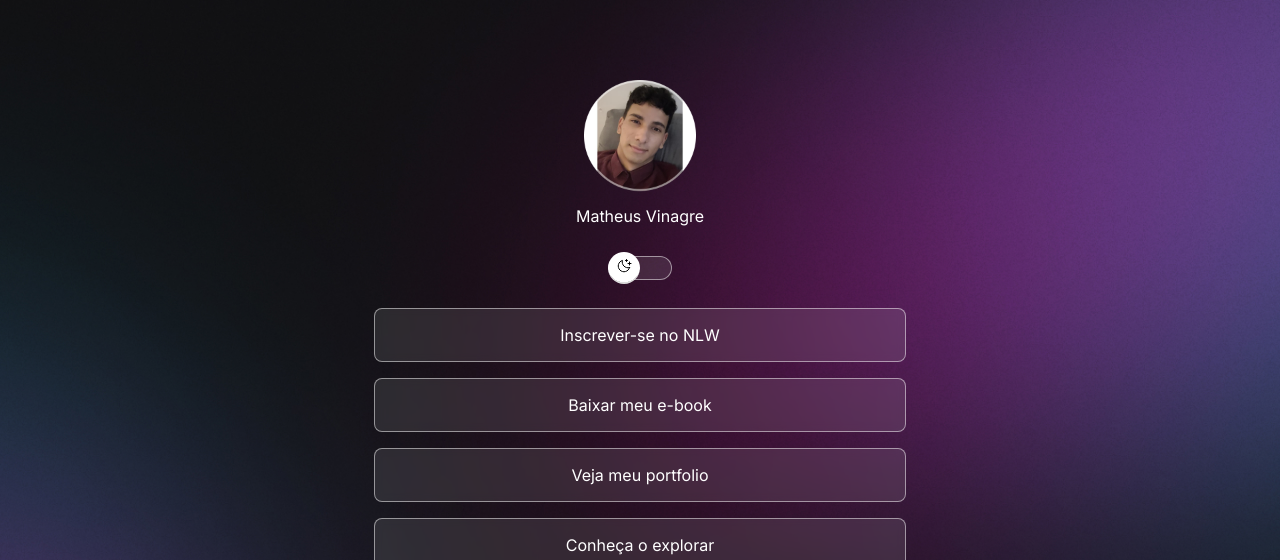
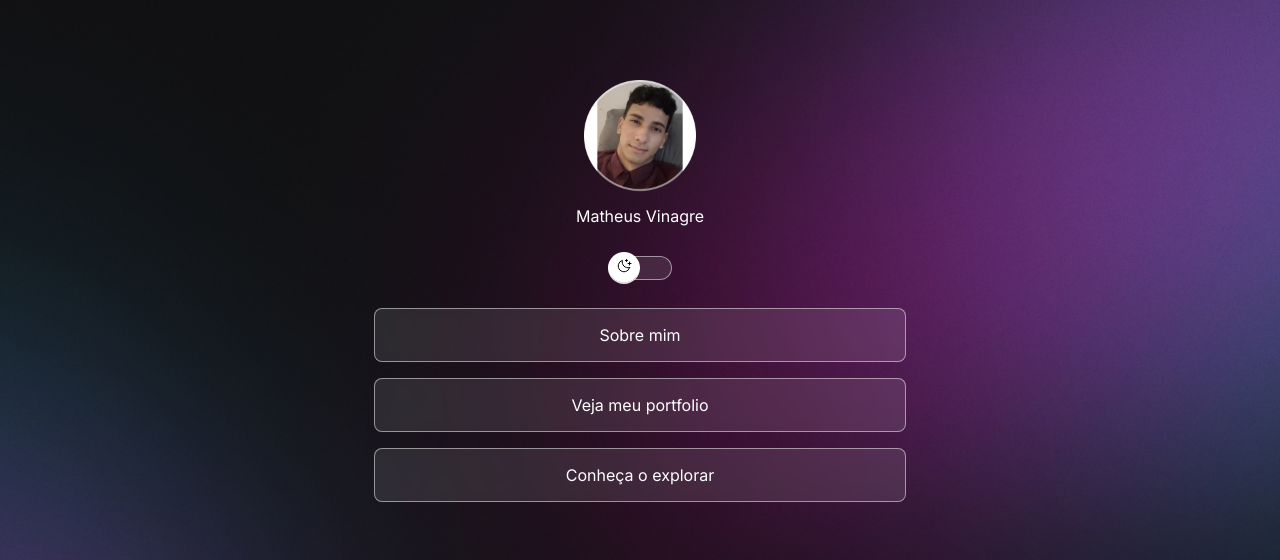
Before and after one commit to SpaidiiPlayer/Projeto, a plain HTML site: page index.html in a window 1280 px wide. Shown: the top 560 px of the page. Drawn offline with nearby package versions, Linux system fonts and the light colour scheme; a web font is replaced by a local one.

Commit message:
Changed name links

```diff
--- a/index.html
+++ b/index.html
@@ -27,9 +27,8 @@
 
         <div>
             <ul id="links">
-                <li> <a href="#">Inscrever-se no NLW</a></li>
-                <li> <a href="#">Baixar meu e-book</a></li>
-                <li> <a href="#">Veja meu portfolio</a></li>
+                <li> <a href="#" target="_blank">Sobre mim</a></li>
+                <li> <a href="#" target="_blank">Veja meu portfolio</a></li>
                 <li> <a href="#" target="_blank">Conheça o explorar</a></li>
             </ul>
         </div>
```
